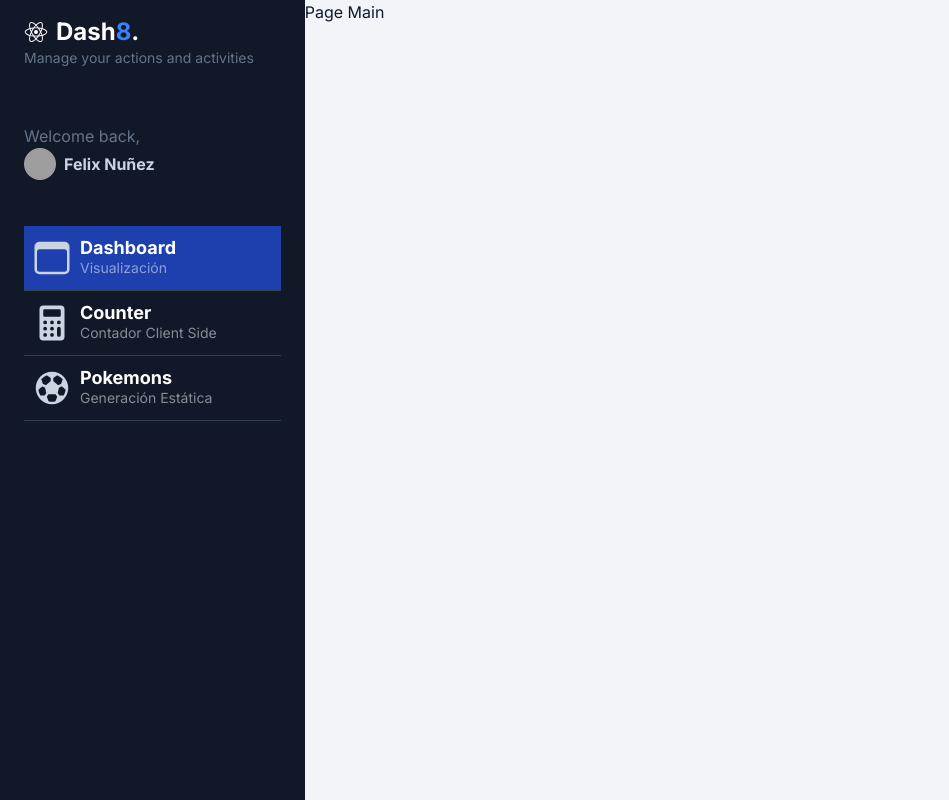
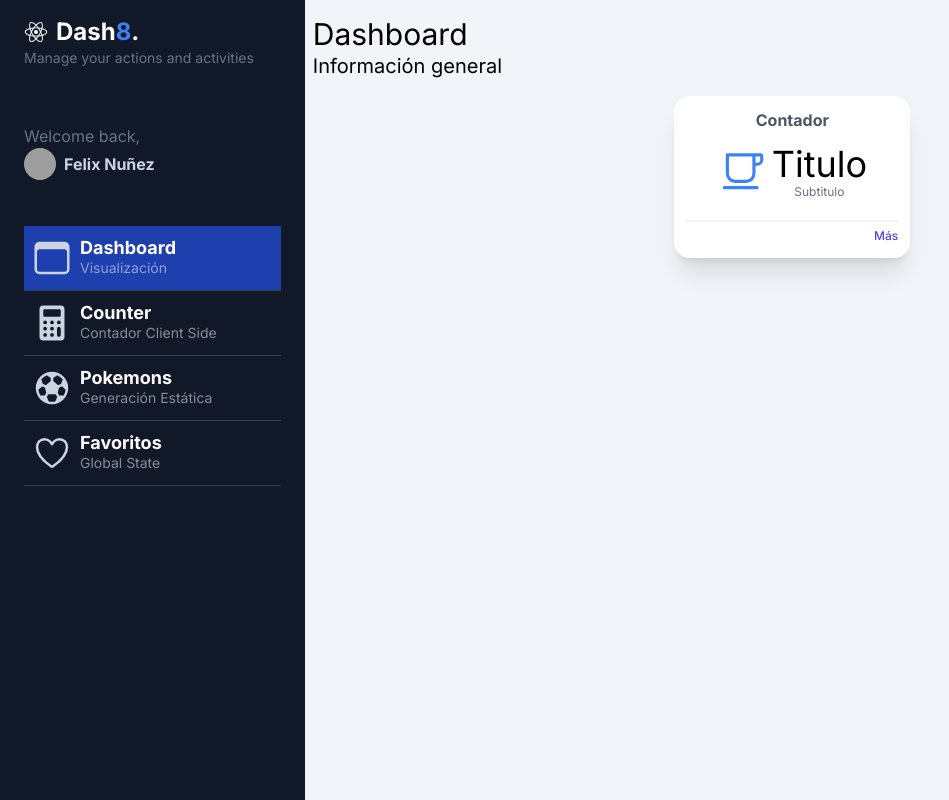
Before and after one commit to nunez7/02-dashboard-next, a Next.js app: page /dashboard/main in a window 1280 px wide. Shown: the whole page, without its empty margins (0-949 px from the left). Built offline with nearby package versions, Linux system fonts and the light colour scheme; grey boxes are pictures that could not be loaded.

Commit message:
Configurando Redux

```diff
--- a/package.json
+++ b/package.json
@@ -9,10 +9,12 @@
     "lint": "next lint"
   },
   "dependencies": {
+    "@reduxjs/toolkit": "^2.2.5",
     "next": "14.2.3",
     "react": "^18",
     "react-dom": "^18",
-    "react-icons": "^5.2.1"
+    "react-icons": "^5.2.1",
+    "react-redux": "^9.1.2"
   },
   "devDependencies": {
     "@types/node": "^20",
--- /dev/null
+++ b/src/app/dashboard/favorites/page.tsx
@@ -0,0 +1,19 @@
+import { PokemonGrid } from "@/pokemons";
+
+export const metadata = {
+    title: 'Favoritos',
+    description: 'Solo favoritos'
+}
+
+
+export default async function PokemonPage() {
+
+  return (
+    <div className="flex flex-col">
+
+        <span className="text-5xl my-2">Pokémons Favoritos <small className="text-blue-500">Global State</small></span>
+
+        <PokemonGrid pokemons={[]}/>
+    </div>
+  );
+}
--- a/src/app/dashboard/layout.tsx
+++ b/src/app/dashboard/layout.tsx
@@ -1,4 +1,4 @@
-import Sidebar from "@/components/Sidebar";
+import { Sidebar } from "@/components";
 
 export default function DashboardLayout({
  children
--- a/src/app/dashboard/main/page.tsx
+++ b/src/app/dashboard/main/page.tsx
@@ -1,8 +1,20 @@
+import { SimpleWidget } from "@/components";
+
+
+export const metadata = {
+ title: 'Admin Dashboard',
+ description: 'Administración de Dashboard',
+};
 
 export default function MainPage() {
   return (
-    <div>
-      <h1>Page Main</h1>
+    <div className="text-black p-2">
+      <h1 className="mt-2 text-3xl">Dashboard</h1>
+      <span className="text-xl">Información general</span>
+
+      <div className="flex flex-wrap p-2 items-center justify-center">
+        <SimpleWidget />
+      </div>
     </div>
   );
 }
--- a/src/app/dashboard/pokemons/page.tsx
+++ b/src/app/dashboard/pokemons/page.tsx
@@ -19,7 +19,7 @@
   return (
     <div className="flex flex-col">
 
-        <span className="text-5xl my-2">Listado de Pokémons <small>estático</small></span>
+        <span className="text-5xl my-2">Listado de Pokémons <small className="text-blue-500">estático</small></span>
 
         <PokemonGrid pokemons={pokemons}/>
     </div>
--- a/src/app/layout.tsx
+++ b/src/app/layout.tsx
@@ -1,6 +1,7 @@
 import type { Metadata } from "next";
 import { Inter } from "next/font/google";
 import "./globals.css";
+import { Providers } from "./store/Providers";
 
 const inter = Inter({ subsets: ["latin"] });
 
@@ -16,7 +17,11 @@
 }>) {
   return (
     <html lang="es">
-      <body className={inter.className}>{children}</body>
+      <body className={inter.className}>
+          <Providers>
+            {children}
+          </Providers>
+        </body>
     </html>
   );
 }
--- a/src/app/not-found.tsx
+++ b/src/app/not-found.tsx
@@ -1,4 +1,4 @@
-import Sidebar from '@/components/Sidebar';
+import { Sidebar } from '@/components';
 import Link from 'next/link';
 
 export default function NotFound() {
--- /dev/null
+++ b/src/app/store/Providers.tsx
@@ -0,0 +1,16 @@
+'use client';
+
+import { Provider } from 'react-redux';
+import { store } from './index';
+
+interface Props{
+    children: React.ReactNode
+}
+
+export const Providers = ({children}: Props) => {
+  return (
+    <Provider store= {store}>
+        {children}
+    </Provider>
+  )
+}
--- /dev/null
+++ b/src/app/store/index.ts
@@ -0,0 +1,10 @@
+import { configureStore } from '@reduxjs/toolkit';
+
+export const store = configureStore({
+  reducer: {},
+})
+
+// Infer the `RootState` and `AppDispatch` types from the store itself
+export type RootState = ReturnType<typeof store.getState>
+// Inferred type: {posts: PostsState, comments: CommentsState, users: UsersState}
+export type AppDispatch = typeof store.dispatch
--- a/src/components/Sidebar.tsx
+++ b/src/components/Sidebar.tsx
@@ -1,6 +1,5 @@
 import Image from 'next/image';
-import React from 'react';
-import { IoBrowsersOutline, IoCalculator, IoFootball, IoLogoReact } from 'react-icons/io5';
+import { IoBrowsersOutline, IoCalculator, IoFootball, IoHeartOutline, IoLogoReact } from 'react-icons/io5';
 import { SidebarMenuItem } from './SidebarMenuItem';
 import Link from 'next/link';
 
@@ -23,9 +22,15 @@
         title: 'Pokemons',
         subTitle: 'Generación Estática'
     },
+    {
+        path: '/dashboard/favorites',
+        icon: <IoHeartOutline size={40} />,
+        title: 'Favoritos',
+        subTitle: 'Global State'
+    },
 ]
 
-export default function Sidebar() {
+export const Sidebar = () => {
     return (
         <div id="menu"
         style={{width: '400px'}}
--- /dev/null
+++ b/src/components/SimpleWidget.tsx
@@ -0,0 +1,30 @@
+import { IoCafeOutline } from "react-icons/io5";
+
+export const SimpleWidget = () => {
+  return (
+    <div className="bg-white shadow-xl p-3 sm:min-w-[25%] min-w-full  rounded-2xl border-1 border-gray-50 mx-2 m-2">
+      <div className="flex flex-col">
+        <div>
+          <h2 className="font-bold text-gray-600 text-center">Contador</h2>
+        </div>
+        <div className="my-3">
+          <div className="flex flex-row items-center justify-center space-x-1 ">
+            <div id="icon">
+              {/* Icono irá aquí */}
+              <IoCafeOutline size={50} className="text-blue-500" />
+            </div>
+            <div id="temp" className="text-center">
+              <h4 className="text-4xl">Titulo</h4>
+              <p className="text-xs text-gray-500">Subtitulo</p>
+            </div>
+          </div>
+        </div>
+
+        <div className="w-full place-items-end text-right border-t-2 border-gray-100 mt-2">
+            <a href="#" className="text-indigo-600 text-xs font-medium">Más</a>
+        </div>
+
+      </div>
+    </div>
+  )
+}
--- a/src/components/index.ts
+++ b/src/components/index.ts
@@ -1 +1,2 @@
-export * from './Sidebar';
+export {Sidebar} from './Sidebar';
+export {SimpleWidget} from './SimpleWidget';
```
Also changed, not shown: 1 other file (tests, documents, lock files or other folders).
